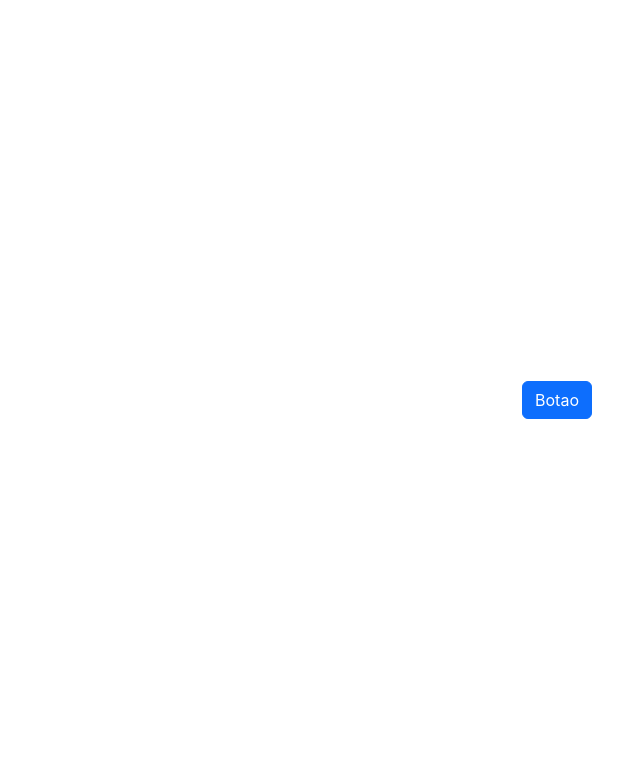
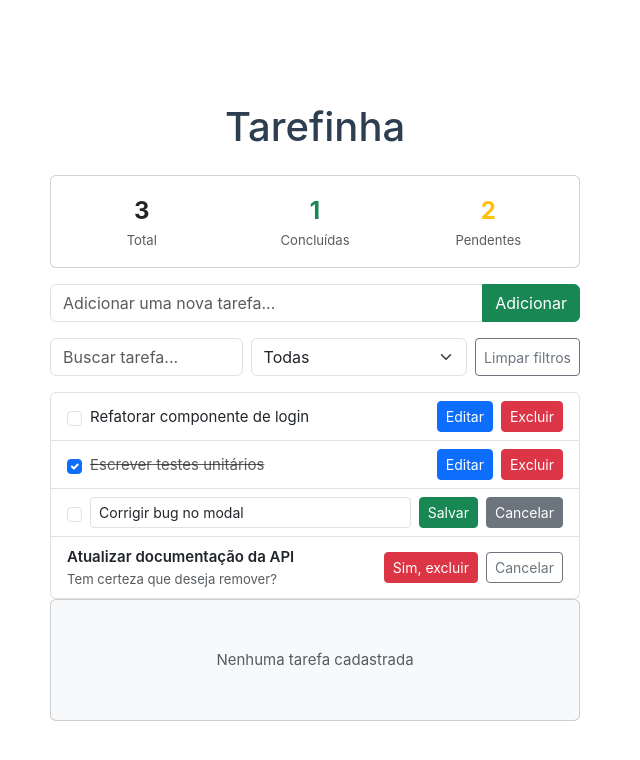
Before and after one commit to luizvelasco/tarefinha, a Vue app: page / in a window 1280 px wide. Shown: the top 760 px of the page, without its empty margins (48-688 px from the left). Built offline with nearby package versions, Linux system fonts and the light colour scheme; the HTML template or start-up script is replaced by a standard one.

Commit message:
html basico

```diff
--- a/src/App.vue
+++ b/src/App.vue
@@ -3,6 +3,82 @@
 </script>
 
 <template>
-<button class="btn btn-primary">Botao</button>
+<div class="container" style="max-width: 800px;">
+    <h1 class="text-center my-4">Tarefinha</h1>
+
+    <!-- Stats -->
+    <div class="card mb-3">
+      <div class="card-body">
+        <div class="row text-center">
+          <div class="col-4">
+            <div class="fw-bold fs-4">3</div>
+            <div class="text-muted small">Total</div>
+          </div>
+          <div class="col-4">
+            <div class="fw-bold fs-4 text-success">1</div>
+            <div class="text-muted small">Concluídas</div>
+          </div>
+          <div class="col-4">
+            <div class="fw-bold fs-4 text-warning">2</div>
+            <div class="text-muted small">Pendentes</div>
+          </div>
+        </div>
+      </div>
+    </div>
+
+    <!-- Add new task -->
+    <div class="input-group mb-3">
+      <input type="text" placeholder="Adicionar uma nova tarefa..." class="form-control">
+      <button class="btn btn-success">Adicionar</button>
+    </div>
+
+    <!-- Filters -->
+    <div class="d-flex gap-2 mb-3">
+      <input type="text" placeholder="Buscar tarefa..." class="form-control" style="flex: 1;">
+      <select class="form-select" style="flex: 1;">
+        <option value="">Todas</option>
+        <option value="pending">Pendentes</option>
+        <option value="completed">Concluídas</option>
+      </select>
+      <button class="btn btn-outline-secondary btn-sm" style="flex-shrink: 0;">Limpar filtros</button>
+    </div>
+
+    <!-- Tasks -->
+    <ul class="list-group">
+      <li class="list-group-item d-flex align-items-center gap-2">
+        <input type="checkbox" class="form-check-input">
+        <span class="flex-grow-1">Refatorar componente de login</span>
+        <button class="btn btn-primary btn-sm">Editar</button>
+        <button class="btn btn-danger btn-sm">Excluir</button>
+      </li>
+      <li class="list-group-item d-flex align-items-center gap-2">
+        <input type="checkbox" class="form-check-input" checked>
+        <span class="flex-grow-1 text-decoration-line-through text-muted">Escrever testes unitários</span>
+        <button class="btn btn-primary btn-sm">Editar</button>
+        <button class="btn btn-danger btn-sm">Excluir</button>
+      </li>
+      <li class="list-group-item d-flex align-items-center gap-2">
+        <input type="checkbox" class="form-check-input">
+        <input type="text" value="Corrigir bug no modal" class="form-control form-control-sm">
+        <button class="btn btn-success btn-sm">Salvar</button>
+        <button class="btn btn-secondary btn-sm">Cancelar</button>
+      </li>
+      <li class="list-group-item d-flex align-items-center gap-2">
+        <span class="flex-grow-1">
+          <div class="fw-semibold">Atualizar documentação da API</div>
+          <div class="text-muted small">Tem certeza que deseja remover?</div>
+        </span>
+        <button class="btn btn-danger btn-sm">Sim, excluir</button>
+        <button class="btn btn-outline-secondary btn-sm">Cancelar</button>
+      </li>
+    </ul>
+
+    <!-- Empty state -->
+    <div class="card bg-light">
+      <div class="card-body text-center py-5">
+        <p class="text-muted mb-0">Nenhuma tarefa cadastrada</p>
+      </div>
+    </div>
+</div>
 
 </template>
```
Also changed, not shown: 1 other file (tests, documents, lock files or other folders).
